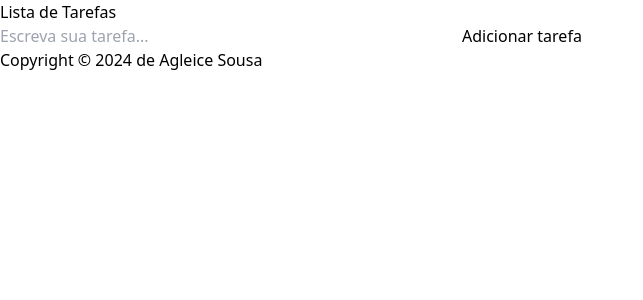
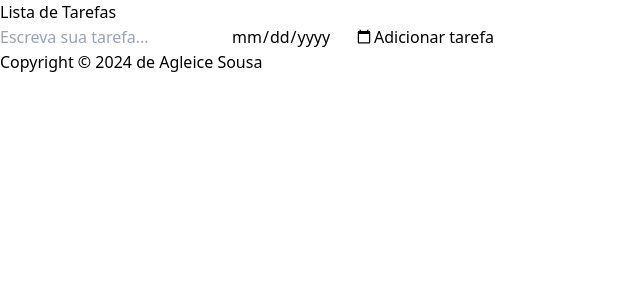
Before and after one commit to agleicesousa/ToDoList, a React (Vite) app: page / in a window 1280 px wide. Shown: the top 300 px of the page, without its empty margins (0-643 px from the left). Built offline with nearby package versions, Linux system fonts and the light colour scheme.

Commit message:
fix: correção das funções das datas

```diff
--- a/src/components/TaskForm.jsx
+++ b/src/components/TaskForm.jsx
@@ -10,6 +10,9 @@ export default function TaskForm({ onAddTask, editIndex, tasks }) {
             const taskToEdit = tasks[editIndex];
             setNewTask(taskToEdit.task);
             setDueDate(taskToEdit.dueDate || '');
+        } else {
+            setNewTask('');
+            setDueDate('');
         }
     }, [editIndex, tasks]);
 
@@ -30,7 +33,7 @@ export default function TaskForm({ onAddTask, editIndex, tasks }) {
                 placeholder="Escreva sua tarefa..."
                 className=""
             />
-            <input type="" value={dueDate}
+            <input type="date" value={dueDate}
             onChange={(e) => setDueDate(e.target.value)}
                 className=""
             />
--- a/src/components/TaskItem.jsx
+++ b/src/components/TaskItem.jsx
@@ -11,12 +11,10 @@ export default function TaskItem({ task, onEdit, onRemove, index }) {
             <span className="">
                 {task.task} - {formatDate(task.dueDate)}
             </span>
-            <button onClick={() => onEdit(index)}
-            className="">
+            <button onClick={() => onEdit(index)} className="">
                 Editar
             </button>
-            <button onClick={() => onRemove(index)}
-            className="">
+            <button onClick={() => onRemove(index)} className="">
                 Apagar
             </button>
         </li>
--- a/src/components/TodoList.jsx
+++ b/src/components/TodoList.jsx
@@ -46,9 +46,7 @@ export default function ToDoList() {
     return (
         <div className="">
             <header className="">
-                <h1 className="">
-                    Lista de Tarefas
-                </h1>
+                <h1 className="">Lista de Tarefas</h1>
             </header>
 
             <main className="">
```
